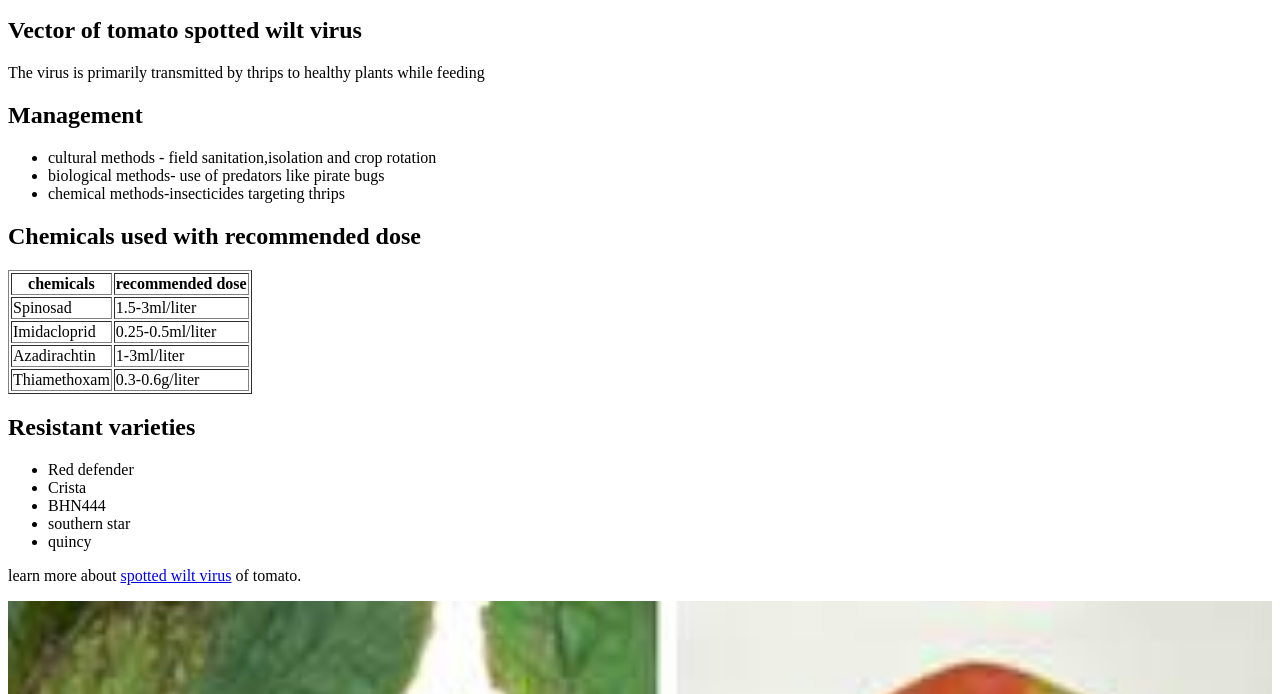
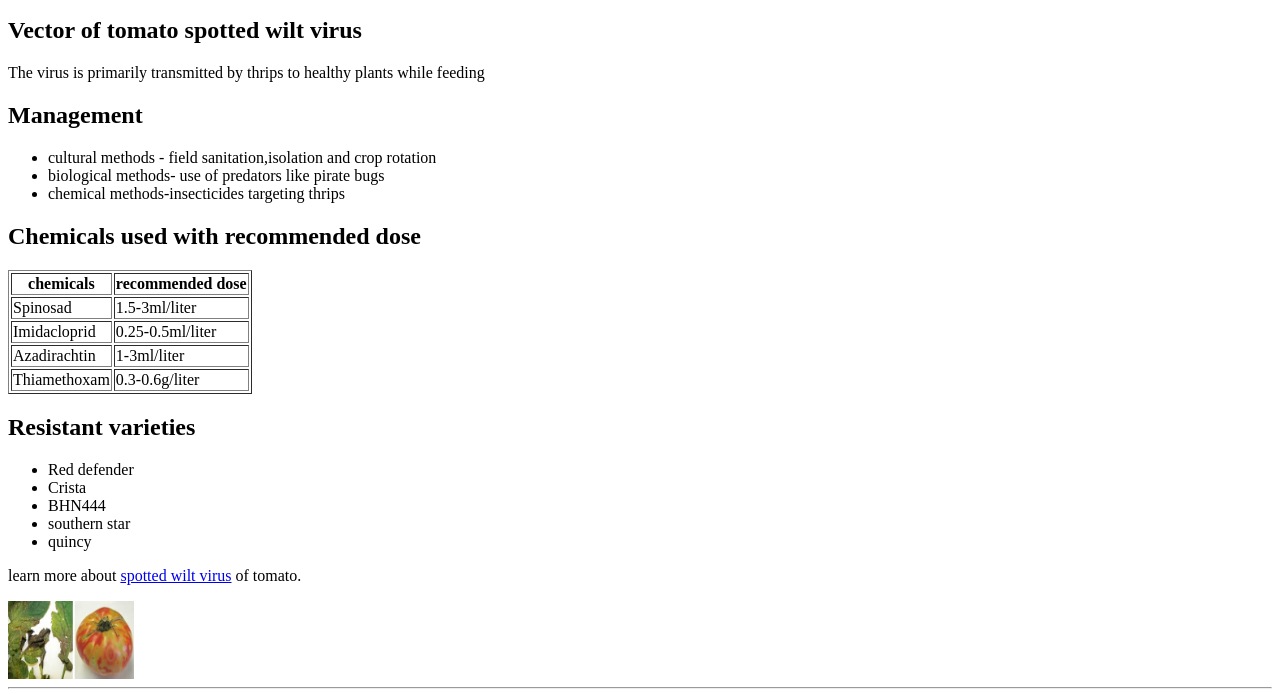
Before and after one commit to rampriyal/vidhya, a plain HTML site: page index.html in a window 1280 px wide. Shown: the part 105-799 px from the top of the page. Drawn offline with Linux system fonts and the light colour scheme.

Commit message:
Update index.html

```diff
--- a/index.html
+++ b/index.html
@@ -48,7 +48,7 @@
 </ul>
 <p>learn more about <a href="https://agritech.tnau.ac.in/crop_protection/tomato/tomato_5.html
 ">spotted wilt virus</a> of tomato.</p>
-<img src="tomato.jpg"width="100%" height="100%">
+<img src="tomato.jpg"width="10%" height="10%">
 <hr>
   <marquee> Thank you for visiting our webpage!</marquee>
 </body>
```
